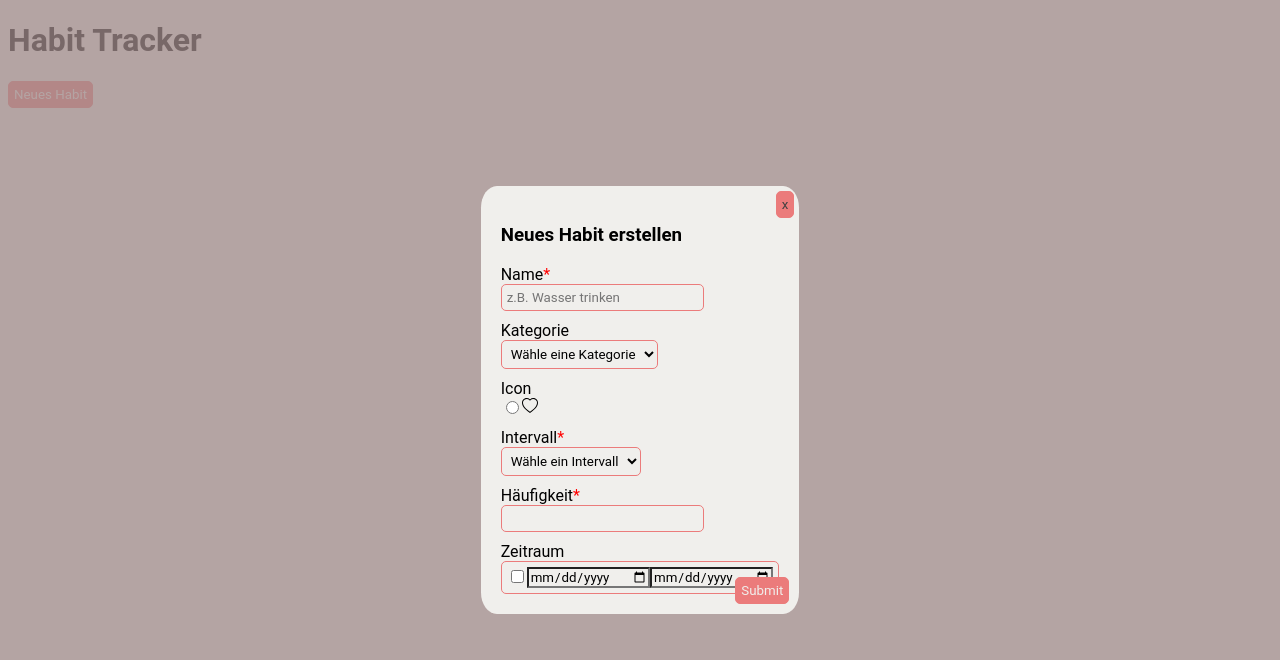
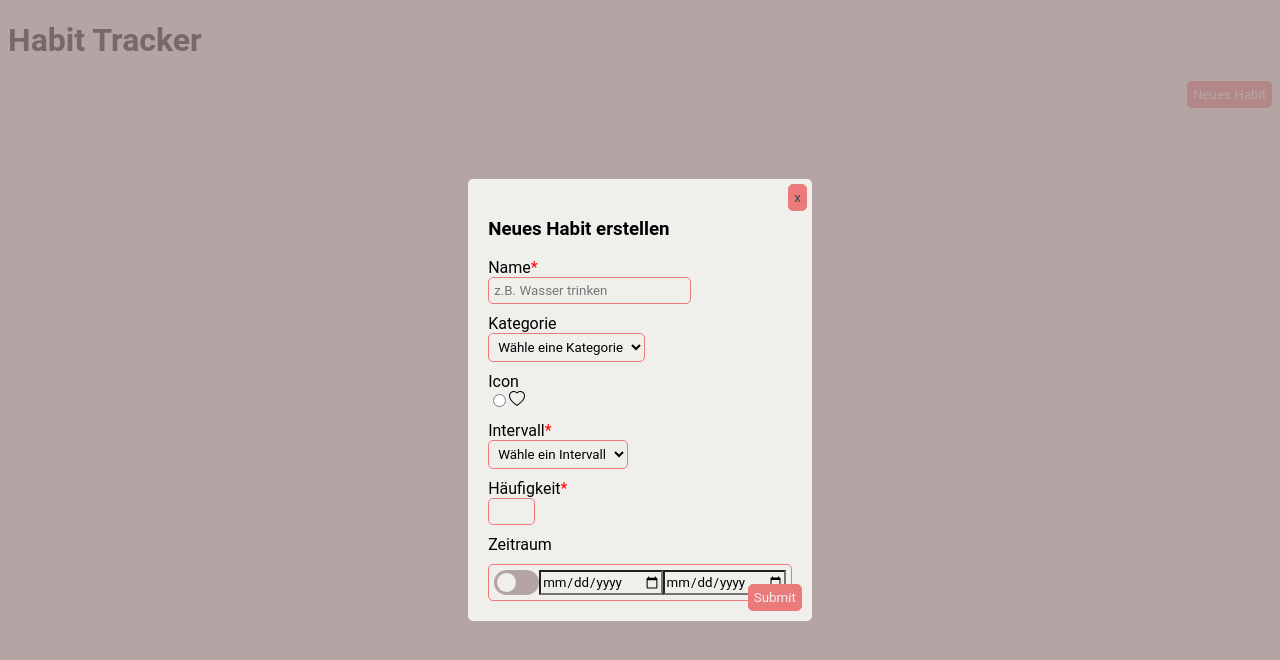
Before and after one commit to angi-mint/habit-tracker, a Vue app: page / in a window 1280 px wide. Both pictures are taken after a click on the button "Neues Habit". Shown: the top 660 px of the page. Built offline with nearby package versions, Linux system fonts and the light colour scheme.

Commit message:
added toggle button and minor style changes
Signed-off-by: Angi Mint <68991185+angi-mint@users.noreply.github.com>

```diff
--- a/src/assets/index.css
+++ b/src/assets/index.css
@@ -6,16 +6,20 @@
     --color-backdrop: rgba(161,139,139,0.75);
     --color-warning: red;
 
-    --border-radius: 5%;
+    --border-radius: 5px;
 
-    --spacing-1: 20px;
+    --spacing-1: 5px;
+    --spacing-2: 10px;
+    --spacing-3: 15px;
+    --spacing-4: 20px;
+
+    --font-1: 16px;
 }
 
 * {
     font-family: "Roboto", sans-serif;
     background-color: var(--color-background);
 }
-
 
 .modal {
     position: fixed;
@@ -38,55 +42,60 @@
     background-color: var(--color-background);
     border-radius: var(--border-radius);
 
-    padding: var(--spacing-1);
+    padding: var(--spacing-4);
 }
 
 .btn-exit {
     position: absolute;
     top: 5px;
     right: 5px;
-    border-radius: 5px;
+    border-radius: var(--spacing-1);
     border: 1px solid var(--color-menu);
     padding: 5px;
     color:#414141;
 }
 
+.btn-habit {
+    float: right;
+}
+
 .form-label {
     display: flex;
     flex-wrap: nowrap;
+    justify-content: left;
+    align-self: baseline;
+    margin-top: var(--spacing-2);;
 }
 
 .form-label p {
-    margin: 0px;
-}
-
-select {
-    border-radius: 5px;
-    border: 1px solid var(--color-menu);
-    padding: 5px;
-    background-color: #F0EFEC;
-}
-
-label.form-label {
-    margin-top: 10px;
+    margin: 0;
 }
 
 .form-input {
     border-radius: 5px;
     border: 1px solid var(--color-menu);
-    padding: 5px;
+    padding: var(--spacing-1);;
     background-color: #F0EFEC;
 }
 
 .form-select {
     border-radius: 5px;
     border: 1px solid var(--color-menu);
-    padding: 5px;
+    padding: var(--spacing-1);;
     background-color: #F0EFEC;
 }
 
+.form-number {
+    width: 35px;
+}
+
+
 .form-required {
     color: var(--color-warning);
+}
+
+input[type='radio']:after {
+    appearance: none;
 }
 
 input[type="submit" i] {
@@ -95,16 +104,62 @@ input[type="submit" i] {
     right: 10px;
     border-radius: 5px;
     border: 1px solid var(--color-menu);
-    padding: 5px;
+    padding: var(--spacing-1);
     background-color: var(--color-menu);
     color: var(--color-background);
 }
 
-
 button {
     border-radius: 5px;
     border: 1px solid var(--color-menu);
-    padding: 5px;
+    padding: var(--spacing-1);
     background-color: var(--color-menu);
     color: var(--color-background);
 }
+
+.toggler-wrapper {
+    display: block;
+    width: 45px;
+    height: 25px;
+    cursor: pointer;
+    position: relative;
+}
+
+.toggler-wrapper input[type="checkbox"] {
+    display: none;
+}
+
+.toggler-wrapper input[type="checkbox"]:checked+.toggler-slider {
+    background-color: var(--color-menu);
+}
+
+.toggler-wrapper .toggler-slider {
+    background-color: var(--color-backdrop);
+    position: absolute;
+    border-radius: 100px;
+    top: 0;
+    left: 0;
+    width: 100%;
+    height: 100%;
+    -webkit-transition: all 300ms ease;
+    transition: all 300ms ease;
+}
+
+.toggler-wrapper .toggler-knob {
+    position: absolute;
+    -webkit-transition: all 300ms ease;
+    transition: all 300ms ease;
+}
+
+.toggler-wrapper.style-1 input[type="checkbox"]:checked+.toggler-slider .toggler-knob {
+    left: calc(100% - 19px - 3px);
+}
+
+.toggler-wrapper.style-1 .toggler-knob {
+    width: calc(25px - 6px);
+    height: calc(25px - 6px);
+    border-radius: 50%;
+    left: 3px;
+    top: 3px;
+    background-color: var(--color-background);
+}
```
